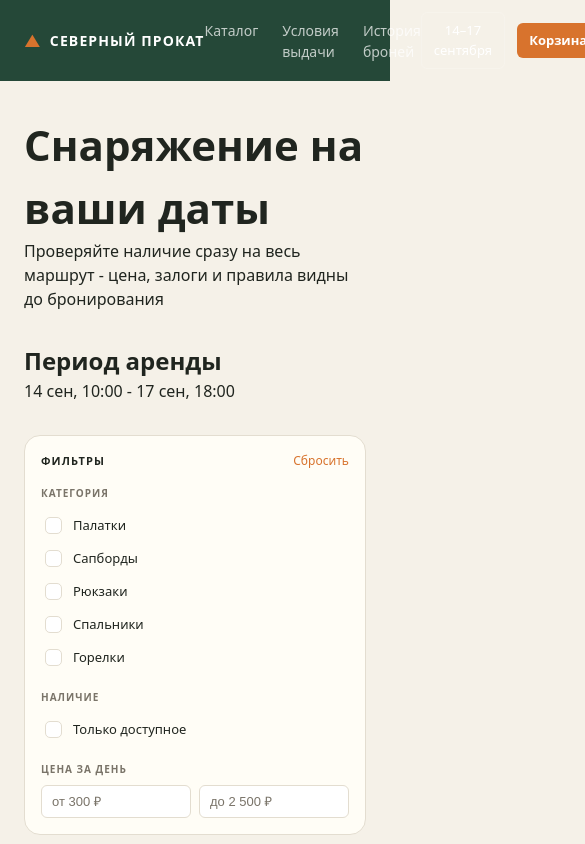
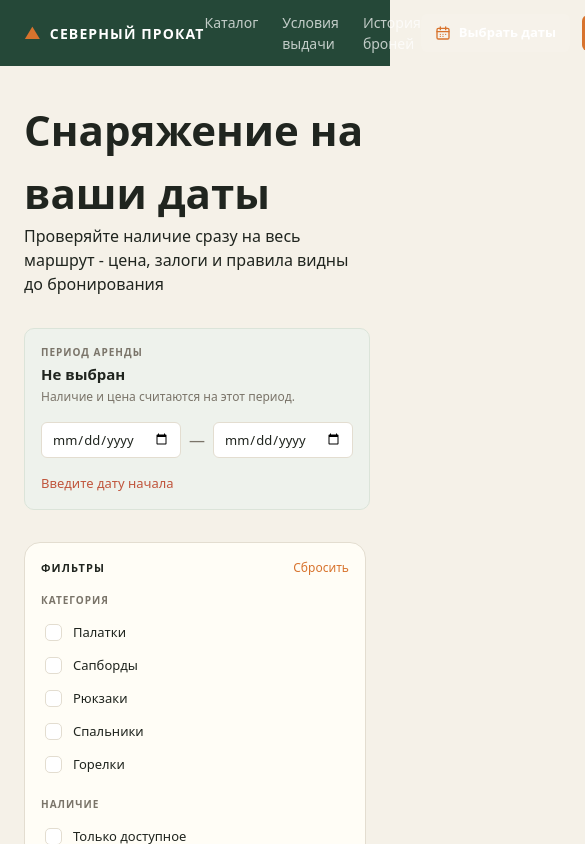
Before and after one commit to assaup/rental-booking-showcase, a Next.js app: page / in a window 390 px wide. Shown: the top 844 px of the page, 585 px wide, since content can reach past the window. Built offline with nearby package versions, Linux system fonts and the light colour scheme; no server answers.

Commit message:
синхронизация дат: два сценария

```diff
--- /dev/null
+++ b/src/app/_components/CatalogDatesSync/CatalogDatesSync.tsx
@@ -0,0 +1,37 @@
+"use client";
+
+import { useEffect } from "react";
+import { useCart } from "@/app/shared/cart/CartProvider";
+import { useRouter, useSearchParams } from "next/navigation";
+
+
+
+
+export function CatalogDatesSync() {
+  const { state, dispatch } = useCart();
+  const searchParams = useSearchParams()
+  const router = useRouter()
+
+  // даты из URL → в корзину
+  useEffect(() => {
+    const from = searchParams.get('from')
+    const to = searchParams.get('to')
+    if (from && to){
+        dispatch({ type: "setDates", from, to})
+        return
+    }
+
+    if (state.from && state.to){
+        const params = new URLSearchParams(searchParams.toString());
+        params.set('from', state.from)
+        params.set('to', state.to)
+        params.delete('page')
+
+        router.replace(`/?${params}`)
+    }
+
+    // eslint-disable-next-line react-hooks/exhaustive-deps
+  }, []);
+
+  return null;
+}
--- a/src/app/_components/Header/Header.tsx
+++ b/src/app/_components/Header/Header.tsx
@@ -4,6 +4,7 @@ import styles from "./Header.module.scss";
 import { useCart } from "@/app/shared/cart/CartProvider";
 import { useMounted } from "@/app/shared/hooks/useMounted";
 import { useAuth } from "@/app/shared/auth/AuthProvider";
+import { PeriodPicker } from "../PeriodPicker/PeriodPicker";
 
 export function Header() {
   const mounted = useMounted();
@@ -33,9 +34,7 @@ export function Header() {
         </nav>
 
         <div className={styles.actions}>
-          <button type="button" className={styles.dates}>
-            14–17 сентября
-          </button>
+          <PeriodPicker variant="compact"/>
 
           <Link href="/cart" className={styles.cart}>
             Корзина
--- a/src/app/_components/PeriodPicker/PeriodPicker.module.scss
+++ b/src/app/_components/PeriodPicker/PeriodPicker.module.scss
@@ -1,66 +1,19 @@
-.root {
+/* ---------- широкая плашка ---------- */
+
+.panel {
   display: flex;
   align-items: center;
   justify-content: space-between;
   gap: var(--space-4);
   flex-wrap: wrap;
-}
-
-/* широкая плашка */
-.panel {
   padding: var(--space-4);
   background: #eef2ec;
   border: 1px solid #dbe4d9;
   border-radius: var(--radius-md);
 }
 
-/* компактный вид для шапки */
-.compact {
-  gap: var(--space-2);
-  padding: var(--space-2) var(--space-3);
-  border: 1px solid rgba(255, 255, 255, 0.18);
-  border-radius: var(--radius-sm);
-  background: transparent;
-
-  .label {
-    display: none;
-  }
-
-  .value {
-    color: #fff;
-    font-size: 13px;
-    font-weight: 500;
-  }
-
-  .days {
-    color: rgba(255, 255, 255, 0.6);
-  }
-
-  .input {
-    padding: 4px 6px;
-    border-color: rgba(255, 255, 255, 0.2);
-    background: rgba(255, 255, 255, 0.08);
-    color: #fff;
-    font-size: 12px;
-    color-scheme: dark;
-  }
-
-  .dash {
-    color: rgba(255, 255, 255, 0.5);
-  }
-}
-
 .summary {
   min-width: 0;
-}
-
-.label {
-  margin-bottom: 3px;
-  color: var(--color-muted);
-  font-size: 10px;
-  font-weight: 700;
-  letter-spacing: 0.1em;
-  text-transform: uppercase;
 }
 
 .value {
@@ -79,6 +32,17 @@
   font-size: 12px;
 }
 
+/* ---------- общее ---------- */
+
+.label {
+  margin-bottom: 3px;
+  color: var(--color-muted);
+  font-size: 10px;
+  font-weight: 700;
+  letter-spacing: 0.1em;
+  text-transform: uppercase;
+}
+
 .inputs {
   display: flex;
   align-items: center;
@@ -86,6 +50,7 @@
 }
 
 .input {
+  min-width: 0;
   padding: 7px 10px;
   border: 1px solid var(--color-border);
   border-radius: var(--radius-sm);
@@ -110,9 +75,92 @@
   font-size: 13px;
 }
 
+/* ---------- компактный вариант (шапка) ---------- */
+
+.compact {
+  position: relative;
+}
+
+.trigger {
+  display: flex;
+  align-items: center;
+  gap: var(--space-2);
+  padding: 9px 14px;
+  border: none;
+  border-radius: var(--radius-sm);
+  background: rgba(255, 255, 255, 0.07);
+  color: #fff;
+  font-size: 13px;
+  font-weight: 600;
+  white-space: nowrap;
+  transition: background 0.15s ease;
+
+  &:hover {
+    background: rgba(255, 255, 255, 0.12);
+  }
+
+  &[aria-expanded="true"] {
+    background: rgba(255, 255, 255, 0.14);
+  }
+
+  &:focus-visible {
+    outline: 2px solid var(--color-accent);
+    outline-offset: 2px;
+  }
+}
+
+.icon {
+  flex-shrink: 0;
+  color: var(--color-accent);
+}
+
+.popover {
+  position: absolute;
+  top: calc(100% + 8px);
+  right: 0;
+  z-index: 50;
+  display: flex;
+  flex-direction: column;
+  gap: var(--space-3);
+  min-width: 300px;
+  padding: var(--space-4);
+  background: var(--color-surface);
+  border: 1px solid var(--color-border);
+  border-radius: var(--radius-md);
+  box-shadow: 0 12px 32px rgba(20, 30, 24, 0.18);
+  color: var(--color-text);
+}
+
+.popoverDays {
+  color: var(--color-muted);
+  font-size: 12px;
+}
+
+.done {
+  align-self: flex-end;
+  padding: 7px 16px;
+  border: none;
+  border-radius: var(--radius-sm);
+  background: var(--color-pine);
+  color: #fff;
+  font-size: 13px;
+  font-weight: 600;
+  transition: background 0.15s ease;
+
+  &:hover {
+    background: #2e5643;
+  }
+}
+
+/* ---------- адаптив ---------- */
+
 @media (max-width: 640px) {
   .panel {
     align-items: flex-start;
     flex-direction: column;
   }
+
+  .popover {
+    min-width: 260px;
+  }
 }
--- a/src/app/_components/PeriodPicker/PeriodPicker.tsx
+++ b/src/app/_components/PeriodPicker/PeriodPicker.tsx
@@ -1,42 +1,74 @@
 "use client";
 
+import { useEffect, useRef, useState } from "react";
+import { usePathname, useRouter, useSearchParams } from "next/navigation";
 import { useCart } from "@/app/shared/cart/CartProvider";
 import { validateDates } from "@/app/shared/cart/model";
+import { useMounted } from "@/app/shared/hooks/useMounted";
 import styles from "./PeriodPicker.module.scss";
 
 interface Props {
+  /** panel — широкая плашка (корзина, каталог), compact — кнопка в шапке */
   variant?: "panel" | "compact";
   hint?: string;
 }
 
 export function PeriodPicker({ variant = "panel", hint }: Props) {
   const { state, totals, dispatch } = useCart();
+  const pathname = usePathname();
+  const router = useRouter();
+  const searchParams = useSearchParams();
+  const mounted = useMounted();
+
+  const [open, setOpen] = useState(false);
+  const rootRef = useRef<HTMLDivElement>(null);
 
   const today = new Date().toISOString().slice(0, 10);
   const dateError = validateDates(state.from, state.to);
-  const chosen = state.from && state.to;
+  const chosen = Boolean(state.from && state.to);
 
-  function setFrom(value: string) {
-    dispatch({ type: "setDates", from: value || null, to: state.to });
+  // закрытие по клику мимо и по Escape
+  useEffect(() => {
+    if (!open) return;
+
+    function handlePointerDown(e: MouseEvent) {
+      if (rootRef.current && !rootRef.current.contains(e.target as Node)) {
+        setOpen(false);
+      }
     }
 
-  function setTo(value: string) {
-    dispatch({ type: "setDates", from: state.from, to: value || null });
+    function handleKey(e: KeyboardEvent) {
+      if (e.key === "Escape") setOpen(false);
     }
 
-  return (
-    <section className={`${styles.root} ${styles[variant]}`}>
-      <div className={styles.summary}>
-        <p className={styles.label}>Период аренды</p>
-        <p className={styles.value}>
-          {chosen ? `${formatDate(state.from!)} — ${formatDate(state.to!)}` : "Не выбран"}
-          {chosen && totals.days > 0 && (
-            <span className={styles.days}> · {totals.days} дн.</span>
-          )}
-        </p>
-        {hint && <p className={styles.hint}>{hint}</p>}
-      </div>
+    document.addEventListener("mousedown", handlePointerDown);
+    document.addEventListener("keydown", handleKey);
 
+    return () => {
+      document.removeEventListener("mousedown", handlePointerDown);
+      document.removeEventListener("keydown", handleKey);
+    };
+  }, [open]);
+
+  function updateDates(from: string | null, to: string | null) {
+    dispatch({ type: "setDates", from, to });
+
+    if (pathname !== "/") return;
+
+    const params = new URLSearchParams(searchParams.toString());
+
+    if (from) params.set("from", from);
+    else params.delete("from");
+
+    if (to) params.set("to", to);
+    else params.delete("to");
+
+    params.delete("page");
+
+    router.push(`/?${params}`);
+  }
+
+  const inputs = (
     <div className={styles.inputs}>
       <input
         type="date"
@@ -45,7 +77,7 @@ export function PeriodPicker({ variant = "panel", hint }: Props) {
         min={today}
         max={state.to ?? undefined}
         value={state.from ?? ""}
-          onChange={(e) => setFrom(e.target.value)}
+        onChange={(e) => updateDates(e.target.value || null, state.to)}
       />
       <span className={styles.dash}>—</span>
       <input
@@ -54,20 +86,120 @@ export function PeriodPicker({ variant = "panel", hint }: Props) {
         aria-label="Дата возврата"
         min={state.from ?? today}
         value={state.to ?? ""}
-          onChange={(e) => setTo(e.target.value)}
+        onChange={(e) => updateDates(state.from, e.target.value || null)}
       />
     </div>
+  );
+
+  /* ---------- компактный вариант: кнопка + всплывашка ---------- */
+
+  if (variant === "compact") {
+    const label =
+      mounted && chosen ? formatRange(state.from!, state.to!) : "Выбрать даты";
+
+    return (
+      <div ref={rootRef} className={styles.compact}>
+        <button
+          type="button"
+          className={styles.trigger}
+          onClick={() => setOpen((prev) => !prev)}
+          aria-expanded={open}
+          aria-haspopup="dialog"
+        >
+          <CalendarIcon />
+          <span>{label}</span>
+        </button>
+
+        {open && (
+          <div className={styles.popover} role="dialog" aria-label="Период аренды">
+            <p className={styles.label}>Период аренды</p>
+
+            {inputs}
+
+            {mounted && chosen && totals.days > 0 && (
+              <p className={styles.popoverDays}>{totals.days} дн. аренды</p>
+            )}
+
+            {(state.from || state.to) && dateError && (
+              <p className={styles.error}>{dateError.message}</p>
+            )}
+
+            <button
+              type="button"
+              className={styles.done}
+              onClick={() => setOpen(false)}
+            >
+              Готово
+            </button>
+          </div>
+        )}
+      </div>
+    );
+  }
+
+  /* ---------- широкая плашка ---------- */
+
+  return (
+    <section className={styles.panel}>
+      <div className={styles.summary}>
+        <p className={styles.label}>Период аренды</p>
+        <p className={styles.value}>
+          {mounted && chosen ? formatRange(state.from!, state.to!) : "Не выбран"}
+          {mounted && chosen && totals.days > 0 && (
+            <span className={styles.days}> · {totals.days} дн.</span>
+          )}
+        </p>
+        {hint && <p className={styles.hint}>{hint}</p>}
+      </div>
+
+      {inputs}
 
       {dateError && <p className={styles.error}>{dateError.message}</p>}
     </section>
   );
 }
 
-function formatDate(iso: string): string {
-  const [, month, day] = iso.split("-");
-  const months = [
+/* ---------- помощники ---------- */
+
+const MONTHS = [
+  "января", "февраля", "марта", "апреля", "мая", "июня",
+  "июля", "августа", "сентября", "октября", "ноября", "декабря",
+];
+
+const MONTHS_SHORT = [
   "янв", "фев", "мар", "апр", "мая", "июн",
   "июл", "авг", "сен", "окт", "ноя", "дек",
 ];
-  return `${Number(day)} ${months[Number(month) - 1]}`;
+
+/** "2026-09-14", "2026-09-17" → "14–17 сентября"; разные месяцы → "28 сен – 2 окт" */
+function formatRange(from: string, to: string): string {
+  const [fromYear, fromMonth, fromDay] = from.split("-").map(Number);
+  const [toYear, toMonth, toDay] = to.split("-").map(Number);
+
+  if (fromYear === toYear && fromMonth === toMonth) {
+    return `${fromDay}–${toDay} ${MONTHS[fromMonth - 1]}`;
   }
+
+  return `${fromDay} ${MONTHS_SHORT[fromMonth - 1]} – ${toDay} ${MONTHS_SHORT[toMonth - 1]}`;
+}
+
+function CalendarIcon() {
+  return (
+    <svg
+      className={styles.icon}
+      width="16"
+      height="16"
+      viewBox="0 0 24 24"
+      fill="none"
+      stroke="currentColor"
+      strokeWidth="2"
+      strokeLinecap="round"
+      strokeLinejoin="round"
+      aria-hidden="true"
+    >
+      <rect x="3" y="5" width="18" height="16" rx="2" />
+      <path d="M16 3v4M8 3v4M3 10h18" />
+      <path d="M8 14h.01M12 14h.01M16 14h.01M8 17h.01M12 17h.01" />
+    </svg>
+  );
+}
--- a/src/app/page.tsx
+++ b/src/app/page.tsx
@@ -7,11 +7,11 @@ import {
 import { CatalogFilters } from "./_components/CatalogFilters/CatalogFilters";
 import { CatalogPagination } from "./_components/CatalogPagination/CatalogPagination";
 import Link from "next/link";
-import { Recommendations } from "./_components/Recommendations/Recommendations";
-import { SafeBlock } from "./_components/SafeBlock";
 import { EquipmentCard } from "./_components/EquipmentCard/EquipmentCard";
 import styles from "./page.module.scss";
 import CatalogHead from "./_components/CatalogHead/CatalogHead";
+import { PeriodPicker } from "./_components/PeriodPicker/PeriodPicker";
+import { CatalogDatesSync } from "./_components/CatalogDatesSync/CatalogDatesSync";
 
 export default async function Home({ searchParams }: { searchParams: Promise<RawSearchParams> }) {
 
@@ -31,10 +31,8 @@ export default async function Home({ searchParams }: { searchParams: Promise<Raw
           </p>
         </div>
         <div className={styles.rightPart}>
-          <div className={styles.rent}>
-            <h2>Период аренды</h2>
-            <p>14 сен, 10:00 - 17 сен, 18:00</p>
-          </div>
+          <CatalogDatesSync />
+          <PeriodPicker hint="Наличие и цена считаются на этот период."/>
         </div>
       </div>
       <div className={styles.layout}>
```
Lines whose indentation alone changed are shown as unchanged.
